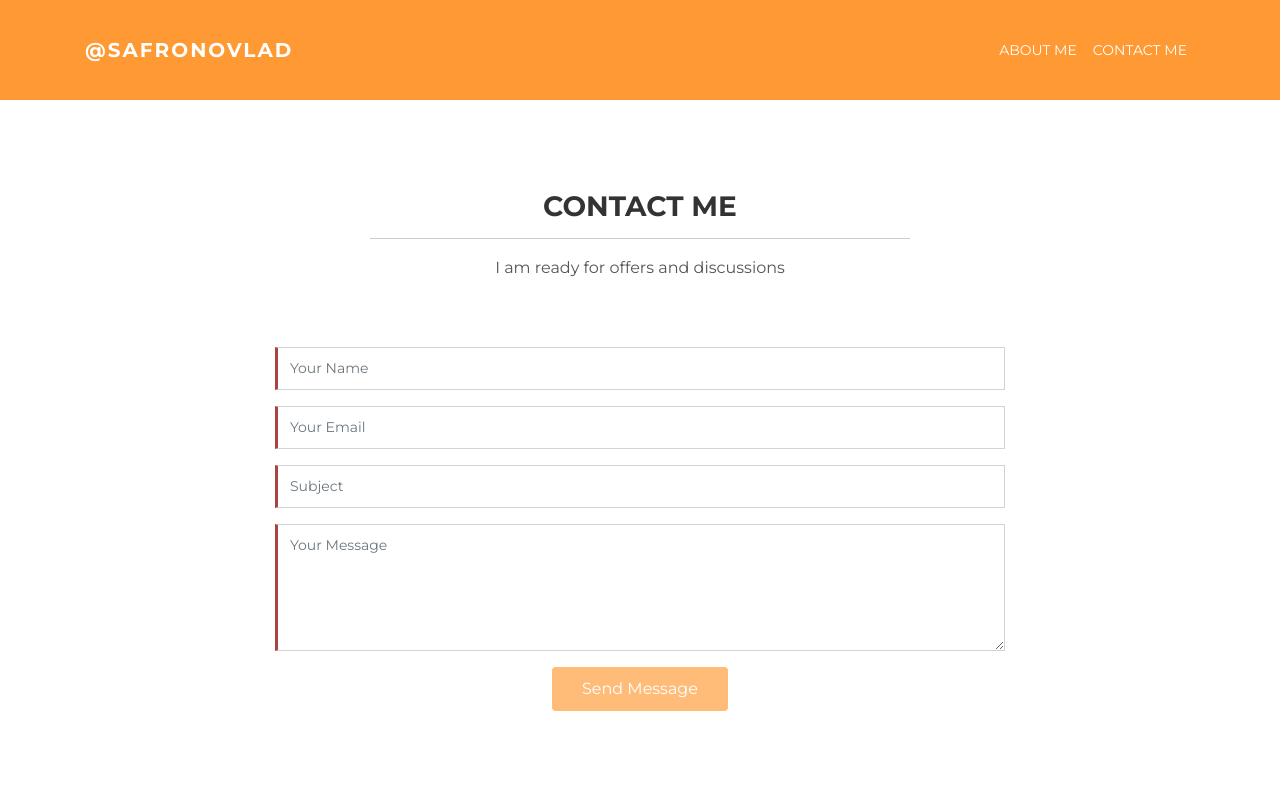
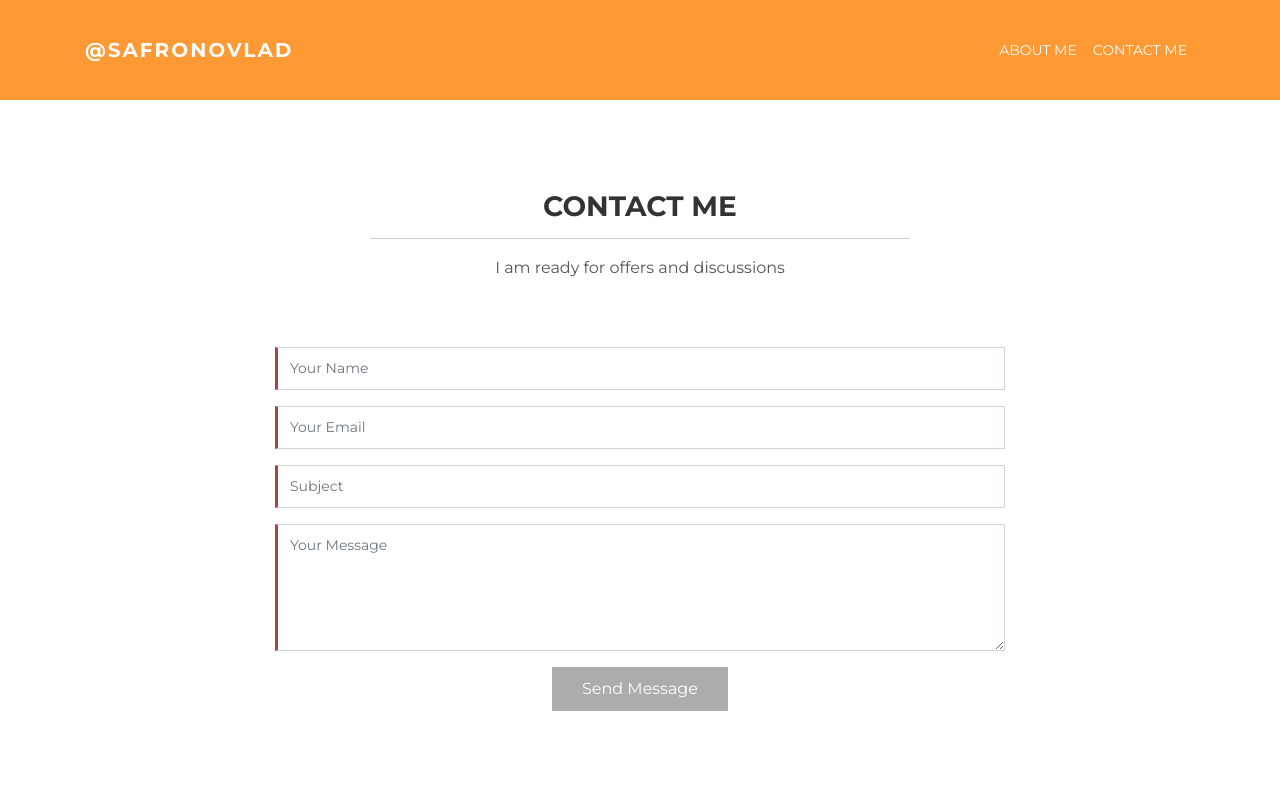
Before and after one commit to SafronovVV/personal-portfolio-front, an Angular app: page /contact-me in a window 1280 px wide. Shown: the top 800 px of the page. Built offline with nearby package versions, Linux system fonts and the light colour scheme.

Commit message:
Chang submit button style

```diff
--- a/src/app/components/contact-me/contact-me.component.scss
+++ b/src/app/components/contact-me/contact-me.component.scss
@@ -36,6 +36,7 @@
         button {
           background: $main-color;
           border: 0;
+          border-radius: 0%;
           padding: 10px 30px;
           color: #fff;
           transition: 0.4s;
@@ -43,6 +44,11 @@
 
           &:hover {
             background: $main-color-lighten;
+          }
+
+          &[disabled] {
+            background-color: grey;
+            cursor: unset;
           }
         }
       }
```
